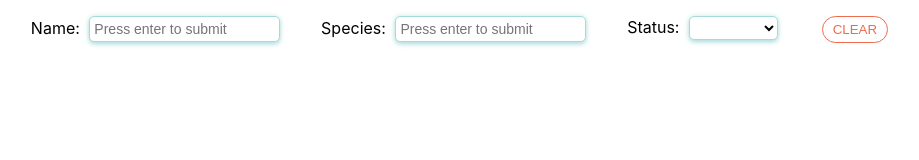
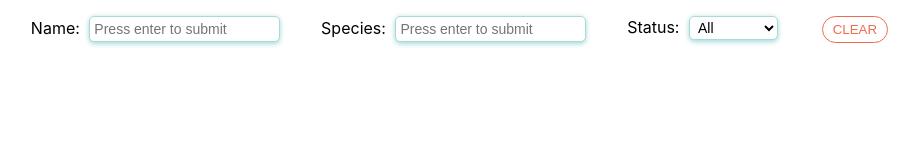
Before and after one commit to shanwong29/rick-and-morty-app, a React (Create React App) app: page / in a window 1280 px wide. Shown: the top 160 px of the page, without its empty margins (179-1098 px from the left). Built offline with nearby package versions, Linux system fonts and the light colour scheme; no server answers; the HTML template or start-up script is replaced by a standard one.

Commit message:
Display state.statusQuery on select default choice

```diff
--- a/src/components/QueryPanel/QueryPanel.js
+++ b/src/components/QueryPanel/QueryPanel.js
@@ -103,10 +103,8 @@ const QueryPanel = () => {
           id="statusInput"
           name="statusInput"
           onChange={(e) => handleChange(e)}
+          value={state.statusQuery}
         >
-          <option defaultValue={state.statusQuery}>
-            {state.statusQuery && `${state.statusQuery}`}
-          </option>
           <option value="">All</option>
           <option value="alive">Alive</option>
           <option value="dead">Dead</option>
```
